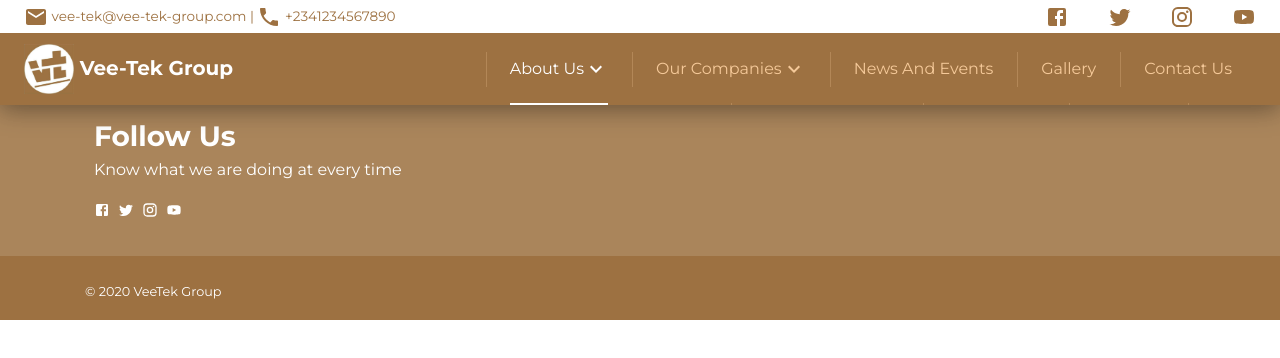
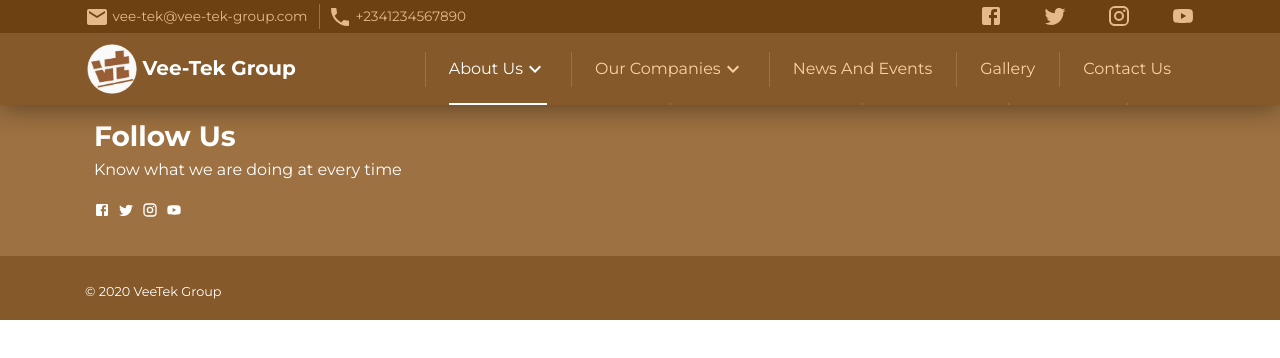
Before and after one commit to power-f-GOD/vee-tek-website, a React (Create React App) app: page /about in a window 1280 px wide. Shown: the top 358 px of the page. Built offline with nearby package versions, Linux system fonts and the light colour scheme.

Commit message:
Modify nav bar styles; fix swipe drawer links overlay bug.

```diff
--- a/src/components/crumbs/Header.tsx
+++ b/src/components/crumbs/Header.tsx
@@ -1,14 +1,16 @@
 import React from 'react';
 import { Link, NavLink } from 'react-router-dom';
 
+import Container from 'react-bootstrap/Container';
+import Col from 'react-bootstrap/Col';
+import Row from 'react-bootstrap/Row';
+
 import AppBar from '@material-ui/core/AppBar';
-import Container from '@material-ui/core/Container';
 import Toolbar from '@material-ui/core/Toolbar';
 import Box from '@material-ui/core/Box';
 import IconButton from '@material-ui/core/IconButton';
 import MenuIcon from '@material-ui/icons/Menu';
 import SwipeableDrawer from '@material-ui/core/SwipeableDrawer';
-import Grid from '@material-ui/core/Grid';
 import ExpandMoreIcon from '@material-ui/icons/ExpandMore';
 import ArrowForwardIosIcon from '@material-ui/icons/ArrowForwardIos';
 import FacebookIcon from '@material-ui/icons/Facebook';
@@ -22,22 +24,7 @@ const Header = () => {
   return (
     <Box marginBottom='0'>
       <AppBar position='fixed' className='mobile-width'>
-        <Box className='top-nav-links-wrapper'>
-          <Container>
-            <Grid container justify='space-between' alignItems='center'>
-              <Grid item>
-                <EmailIcon /> vee-tek@vee-tek-group.com | <PhoneIcon />{' '}
-                +2341234567890
-              </Grid>
-              <Grid item className='social-media-links-wrapper'>
-                <FacebookIcon />
-                <TwitterIcon />
-                <InstagramIcon />
-                <YouTubeIcon />
-              </Grid>
-            </Grid>
-          </Container>
-        </Box>
+        <TopNavLinks />
 
         <Container>
           <Toolbar className='nav-toolbar'>
@@ -55,6 +42,7 @@ const Header = () => {
 
             <TemporaryDrawer>
               <NavLinks />
+              <TopNavLinks />
             </TemporaryDrawer>
           </Toolbar>
         </Container>
@@ -63,53 +51,93 @@ const Header = () => {
   );
 };
 
+function TopNavLinks() {
+  return (
+    <Box className='top-nav-box'>
+      <Container>
+        <Row className='top-nav-wrapper'>
+          <Col>
+            <span>
+              <EmailIcon /> vee-tek@vee-tek-group.com
+            </span>{' '}
+            <span>
+              <PhoneIcon /> +2341234567890
+            </span>
+          </Col>
+          <Col className='social-media-links-wrapper d-flex justify-content-between'>
+            <FacebookIcon />
+            <TwitterIcon />
+            <InstagramIcon />
+            <YouTubeIcon />
+          </Col>
+        </Row>
+      </Container>
+    </Box>
+  );
+}
+
 function NavLinks() {
   return (
-    <>
+    <Row className='m-0'>
+      <Col className='nav-link-wrapper p-0 d-flex'>
         <NavLink to='/about' className='nav-link'>
           About Us <ExpandMoreIcon />
-        <Grid container className='nav-link-menu' direction='column'>
+        </NavLink>
+
+        <Row className='nav-menu flex-column m-0'>
           <Link to='#!'>Who We Are?</Link>
           <Link to='#!'>Our People</Link>
           <Link to='#!'>Certificates (Quality Assurance)</Link>
           <Link to='#!'>Sustainability Strategy</Link>
-        </Grid>
+        </Row>
+      </Col>
+
+      <Col className='nav-link-wrapper p-0 d-flex'>
+        <NavLink to='/companies' className='nav-link'>
+          <span>Our Companies</span> <ExpandMoreIcon />
         </NavLink>
-      <NavLink to='/companies' className='nav-link'>
-        Our Companies <ExpandMoreIcon />
-        <Grid container className='nav-link-menu' direction='column'>
-          <Link to='#!' className='nav-link-sub-menu'>
+
+        <Row className='nav-menu flex-column m-0'>
+          <Col className='p-0'>
+            <Link to='#!' className='nav-menu-link'>
               Switch-gears Engineering and Manufacturing{' '}
               <ArrowForwardIosIcon fontSize='inherit' />
-            <Grid
-              container
-              className='nav-link-menu sub-menu'
-              direction='column'>
+            </Link>
+
+            <Row className='nav-menu sub-menu flex-column m-0'>
               <Link to='#!'>Our Projects</Link>
               <Link to='#!'>Our Products</Link>
-            </Grid>
+            </Row>
+          </Col>
+
+          <Col className='p-0'>
+            <Link to='#!' className='nav-menu-link'>
+              Pipes and Fittings <ArrowForwardIosIcon fontSize='inherit' />
             </Link>
-          <Link to='#!'>
-            Pipes and Fittings <ArrowForwardIosIcon fontSize='inherit' />
-            <Grid
-              container
-              className='nav-link-menu sub-menu'
-              direction='column'>
+
+            <Row className='nav-menu sub-menu flex-column m-0'>
               <Link to='#!'>Our Products</Link>
-            </Grid>
-          </Link>
-        </Grid>
-      </NavLink>
+            </Row>
+          </Col>
+        </Row>
+      </Col>
+
+      <Col className='nav-link-wrapper p-0 d-flex'>
         <NavLink to='/blog' className='nav-link'>
           News and Events
         </NavLink>
+      </Col>
+      <Col className='nav-link-wrapper p-0 d-flex'>
         <NavLink to='/gallery' className='nav-link'>
           Gallery
         </NavLink>
+      </Col>
+      <Col className='nav-link-wrapper p-0 d-flex'>
         <NavLink to='/contact' className='nav-link'>
           Contact Us
         </NavLink>
-    </>
+      </Col>
+    </Row>
   );
 }
 
--- a/src/styles/_Footer.scss
+++ b/src/styles/_Footer.scss
@@ -1,16 +1,18 @@
-.Footer-Wrapper-One{
+@import 'constants';
+
+.Footer-Wrapper-One {
   height: 10rem;
-  background-color: rgba(157, 113, 65, 0.86);
+  background-color: $theme-color-primary-v5;
 }
 
-.Footer-Wrapper-Two{
+.Footer-Wrapper-Two {
   padding: 1.5rem 0 1rem 0;
   color: #ffffff;
   text-align: left;
-  font-size: .8rem;
-  background-color: #9d7141;
+  font-size: 0.8rem;
+  background-color: $theme-color-primary-v4;
 }
 
-.Footer-Image{
-  height: 100px
+.Footer-Image {
+  height: 100px;
 }
--- a/src/styles/_Header.scss
+++ b/src/styles/_Header.scss
@@ -1,16 +1,12 @@
 @import 'constants';
 
 .MuiAppBar-root {
-  background-color: $theme-color-primary;
+  background-color: $theme-color-primary-v4;
   transition: 0.5s;
   width: 100%;
   left: 0;
   box-shadow: 0 0.25rem 1.5rem rgba(0, 0, 0, 0.4);
 }
-
-// .nav-background {
-//   background-color: rgba(0, 65, 108, 0.99);
-// }
 
 .nav-toolbar {
   display: flex;
@@ -24,15 +20,22 @@
   }
 }
 
-.top-nav-links-wrapper {
+.top-nav-box {
   padding: 0.25rem 0;
-  background: white;
-  color: $theme-color-primary;
+  background: $theme-color-primary-v3;
+  color: $theme-color-primary-v8;
   font-size: 0.85rem;
+
+  span:first-of-type {
+    display: inline-block;
+    margin-right: 0.25rem;
+    padding-right: 0.75rem;
+    border-right: 1px solid $theme-color-primary-v5;
+  }
 
   .social-media-links-wrapper {
     display: inline-flex;
-    flex-grow: 0.15;
+    flex-grow: 0.25;
     justify-content: space-between;
   }
 
@@ -52,17 +55,24 @@
   opacity: 0.15;
   transition: 0.35s;
   display: none;
-  // visibility: hidden;
+}
+
+.nav-link-wrapper {
+  position: relative;
+  width: auto;
+  flex-basis: unset;
 }
 
 .nav-link {
   box-shadow: none;
-  display: inline-flex;
+  display: flex;
+  flex-wrap: nowrap;
+  justify-content: space-between;
   align-items: center;
+  height: 100%;
   margin: 0 1rem;
   padding: 1.5rem 0.5rem;
   color: $theme-color-primary-v9 !important;
-  background: unset;
   z-index: 2;
   text-transform: capitalize !important;
   transition: 0.35s;
@@ -79,7 +89,7 @@
     bottom: calc(20% + 0.25em);
     left: -1rem;
     z-index: -1;
-    background-color: $theme-color-primary-v6;
+    background-color: $theme-color-primary-v5;
     transition: 0.3s;
   }
 
@@ -91,19 +101,19 @@
 
   &:hover,
   &:focus {
-    color: white !important;
+    color: #fff !important;
 
     &::before {
       width: calc(100% - 1em);
       left: 0.5rem;
-      background-color: white;
+      background-color: $theme-color-primary-v7 !important;
     }
 
     .nav-icon {
       opacity: unset;
     }
 
-    .nav-link-menu {
+    + .nav-menu {
       top: 100%;
       opacity: 1;
       visibility: visible;
@@ -125,72 +135,74 @@
       opacity: 0.85;
     }
   }
+}
 
-  .nav-link-menu {
+.nav-menu {
   text-align: left;
   position: absolute;
-    width: max-content !important;
+  width: max-content;
   max-width: 22rem;
-    left: -1rem;
-    box-shadow: 0 0.5rem 0.85rem rgba(0, 0, 0, 0.2);
+  left: 0;
+  box-shadow: 0 0.5rem 1rem rgba(0, 0, 0, 0.3);
   color: inherit;
   padding: 0.25rem 0;
-    background-color: white;
+  background-color: $theme-color-primary-v7;
   top: 110%;
   border-radius: 0 0 0.35rem 0.35rem;
   visibility: hidden;
   opacity: 0;
   transition: 0.3s;
 
-    &:focus-within {
+  &:focus-within,
+  &:hover {
     top: 100%;
     opacity: 1;
     visibility: visible;
   }
 
-    > a {
-      position: relative;
-      color: $theme-color-primary;
+  a {
+    color: $theme-color-primary-v3;
     transition: 0.3s;
     display: flex;
-      background: white;
+    background: $theme-color-primary-v9;
     z-index: 50 !important;
     justify-content: space-between;
     align-items: center;
     font-size: 0.95rem !important;
 
-      .sub-menu {
-        left: unset;
-        top: 0;
-        // display: none;
-        visibility: hidden;
-        opacity: 0;
-        left: 110%;
-        z-index: 1;
-
-        &:focus-within {
-          top: 0;
-          left: 100% !important;
-          opacity: 1 !important;
-          visibility: visible !important;
-        }
-      }
-
     &:hover,
     &:focus {
-        color: white;
+      color: $theme-color-primary-v9;
       padding: {
         left: 1.4rem !important;
         right: 0.6rem !important;
       }
-        background: $theme-color-primary;
+      background: $theme-color-primary-v4 !important;
 
-        .sub-menu {
-          // display: flex;
+      + .sub-menu {
         opacity: 1;
         left: 100%;
         visibility: visible;
       }
+    }
+  }
+
+  .sub-menu {
+    display: flex;
+    justify-content: space-between;
+    left: unset;
+    top: 0;
+    visibility: hidden;
+    opacity: 0;
+    left: 110%;
+    z-index: 6;
+
+    &:focus-within,
+    &:hover {
+      top: 0;
+      left: 100%;
+      opacity: 1;
+      visibility: visible;
     }
   }
 
@@ -206,7 +218,6 @@
     }
   }
 }
-}
 
 .drawer-nav {
   a {
@@ -219,24 +230,86 @@
     padding: 2rem 0;
   }
 
+  .nav-link-wrapper {
+    width: 100%;
+  }
+
   .nav-link {
+    width: 100%;
     padding: 0.85rem;
     margin: 0 0.5rem;
     margin-top: 0.5rem;
 
+    &:focus,
+    &:hover {
+      + .nav-menu {
+        top: calc(100% + 0.5rem);
+      }
+    }
+  }
+
+  .nav-menu {
+    left: 15%;
+    width: calc(85% - 1rem);
+    max-width: 85%;
+    top: 130%;
+    z-index: 5;
+
+    &:focus-within,
+    &:hover {
+      top: calc(100% + 0.5rem);
+    }
+
+    a {
       &:hover,
       &:focus {
-      border-bottom-color: transparent;
-      &::before {
-        max-width: 50%;
+        + .sub-menu {
+          left: 15%;
+        }
+      }
+    }
+  }
+
+  .sub-menu {
+    width: 85%;
+    left: 30%;
+    top: 70%;
+
+    &:focus-within,
+    &:hover {
+      top: 70%;
+      left: 15%;
+    }
+  }
+
+  .top-nav-box {
+    display: none;
+    margin: 4rem 0;
+    padding: 0.5rem 0;
+  }
+
+  .top-nav-wrapper {
+    flex-direction: column;
+    > div {
+      margin: 0.5rem 0;
+
+      span {
+        margin: 0.5rem 0;
+        border: none;
+      }
+
+      &:first-child {
+        display: flex;
+        flex-direction: column;
+        justify-content: center !important;
       }
     }
   }
 
   .MuiDrawer-paper {
-    width: 60%;
+    width: 80%;
     overflow-x: hidden;
-    background: $theme-color-primary;
-    max-width: 300px;
+    background: $theme-color-primary-v4;
+    max-width: 22rem;
   }
 }
--- a/src/styles/_constants.scss
+++ b/src/styles/_constants.scss
@@ -7,47 +7,47 @@ $prim-r: 157;
 $prim-g: 113;
 $prim-b: 65;
 $theme-color-primary-v1: rgb(
-  $prim-r - (22 * 4),
-  $prim-g - (22 * 4),
-  $prim-b - (22 * 4)
+  $prim-r - (24 * 4),
+  $prim-g - (24 * 4),
+  $prim-b - (24 * 4)
 );
 $theme-color-primary-v2: rgb(
-  $prim-r - (22 * 3),
-  $prim-g - (22 * 3),
-  $prim-b - (22 * 3)
+  $prim-r - (24 * 3),
+  $prim-g - (24 * 3),
+  $prim-b - (24 * 3)
 );
 $theme-color-primary-v3: rgb(
-  $prim-r - (22 * 2),
-  $prim-g - (22 * 2),
-  $prim-b - (22 * 2)
+  $prim-r - (24 * 2),
+  $prim-g - (24 * 2),
+  $prim-b - (24 * 2)
 );
 $theme-color-primary-v4: rgb(
-  $prim-r - (22 * 1),
-  $prim-g - (22 * 1),
-  $prim-b - (22 * 1)
+  $prim-r - (24 * 1),
+  $prim-g - (24 * 1),
+  $prim-b - (24 * 1)
 );
 $theme-color-primary-v5: rgb($prim-r, $prim-g, $prim-b);
 $theme-color-primary-v6: rgb(
-  $prim-r + (22 * 1),
-  $prim-g + (22 * 1),
-  $prim-b + (22 * 1)
+  $prim-r + (24 * 1),
+  $prim-g + (24 * 1),
+  $prim-b + (24 * 1)
 );
 $theme-color-primary-v7: rgb(
-  $prim-r + (22 * 2),
-  $prim-g + (22 * 2),
-  $prim-b + (22 * 2)
+  $prim-r + (24 * 2),
+  $prim-g + (24 * 2),
+  $prim-b + (24 * 2)
 );
 $theme-color-primary-v8: rgb(
-  $prim-r + (22 * 3),
-  $prim-g + (22 * 3),
-  $prim-b + (22 * 3)
+  $prim-r + (24 * 3),
+  $prim-g + (24 * 3),
+  $prim-b + (24 * 3)
 );
 $theme-color-primary-v9: rgb(
-  $prim-r + (22 * 4),
-  $prim-g + (22 * 4),
-  $prim-b + (22 * 4)
+  $prim-r + (24 * 4),
+  $prim-g + (24 * 4),
+  $prim-b + (24 * 4)
 );
 
 $success: rgb(27, 136, 27);
-$error: rgb(225, 34, 34);
-$info: rgb(0, 124, 226);
+$error: rgb(245, 34, 34);
+$info: rgb(0, 124, 246);
--- a/src/styles/_misc.scss
+++ b/src/styles/_misc.scss
@@ -21,7 +21,7 @@ body,
 }
 
 .debugger {
-  border: 1px solid blue;
+  border: l solid blue;
 }
 
 body {
@@ -89,7 +89,7 @@ a {
   &[class*='Primary'] {
     min-height: 2.5rem;
     border-radius: 0.25rem;
-    background-color: $theme-color-primary;
+    background-color: $theme-color-primary-v4;
     color: white;
 
     &.major-button {
@@ -97,7 +97,7 @@ a {
       height: 3rem;
 
       &:hover {
-        background-color: $theme-color-primary-v4;
+        background-color: $theme-color-primary-v3;
       }
     }
 
@@ -133,12 +133,17 @@ h6 {
 
 .logo {
   color: white !important;
-  padding: 0.25rem 0;
+  padding: 0.25rem;
   display: block;
   font-size: 1.25rem;
+  border-radius: 2rem;
+  margin-left: -0.2rem !important;
+  border: 1px solid transparent;
 
   img {
     width: 2.5em;
+    border-radius: 50%;
+    filter: hue-rotate(-10deg) brightness(90%) contrast(120%);
   }
 
   a {
@@ -147,9 +152,7 @@ h6 {
   }
 
   &:focus-within {
-    a {
-      text-decoration: underline;
-    }
+    border: 1px solid $theme-color-primary-v8;
   }
 }
 
```
Also changed, not shown: src/styles/_Contact.scss (+10 -10 lines), src/styles/_responsive.scss (+6 -35 lines), src/styles/index.min.css. Lines whose indentation alone changed are shown as unchanged.
